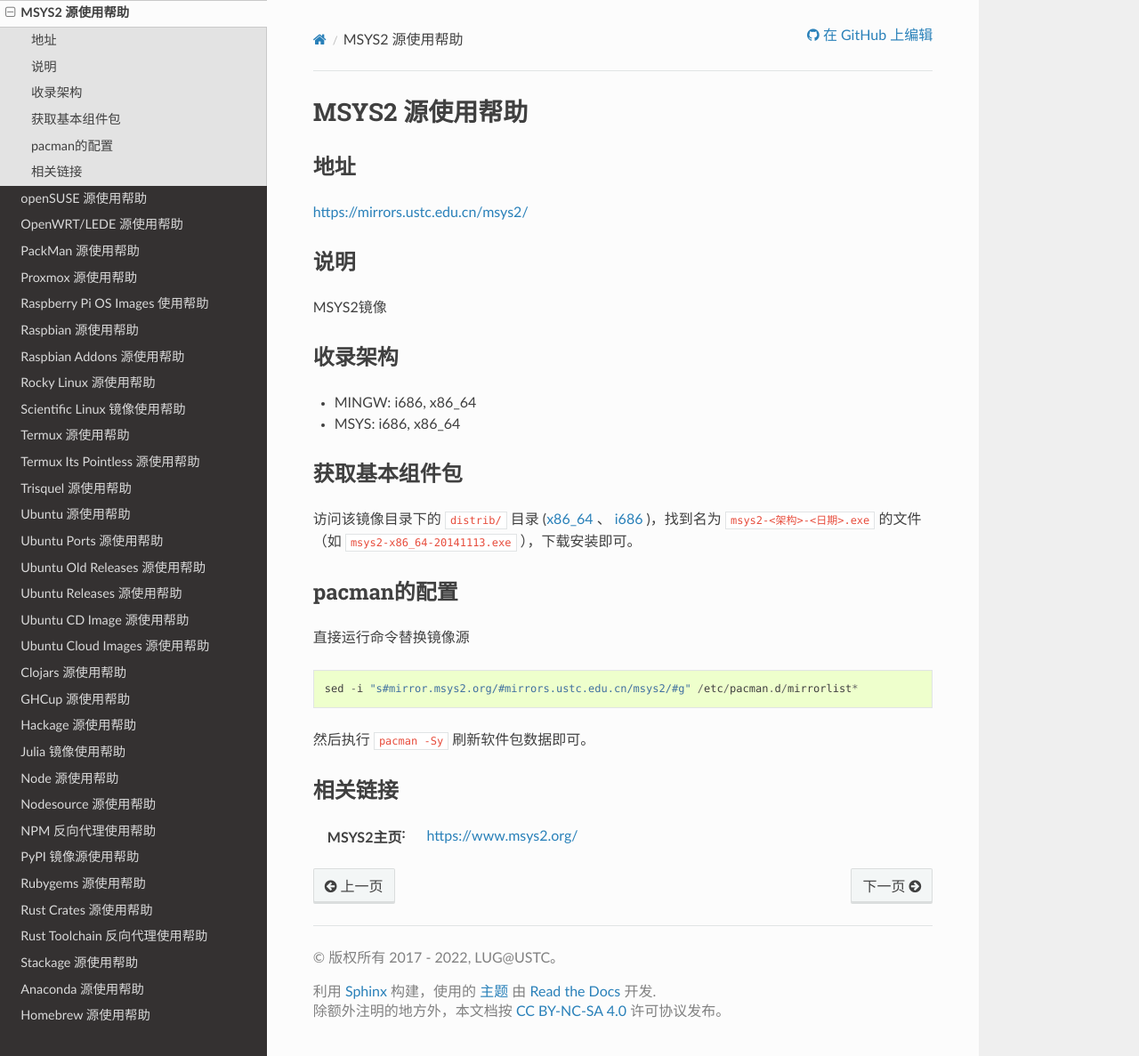
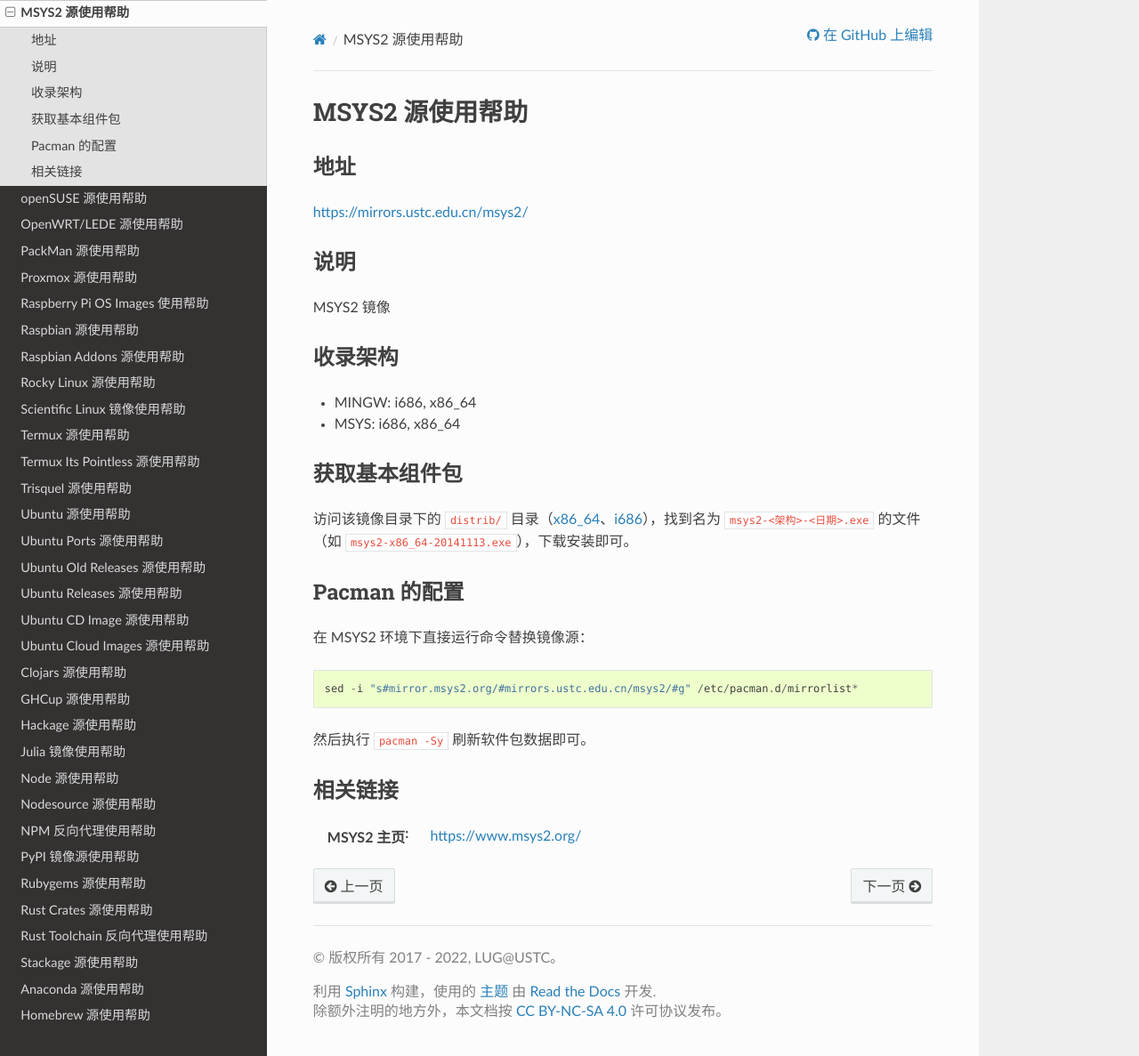
Before and after one commit to ustclug/mirrorhelp, a Sphinx documentation site: the page built from source/msys2.rst, in a window 1280 px wide and 1187 px high. Shown: the whole window at 89% size. Built offline with Sphinx 7.4.7 and the Read the Docs theme 2.0.0, drawn with Linux system fonts in a browser that asks for light colours; pages that are not in the unit, such as notebooks, are missing from menus.

Commit message:
msys2: reformatting page

```diff
--- a/source/msys2.rst
+++ b/source/msys2.rst
@@ -10,7 +10,7 @@
 说明
 ====
 
-MSYS2镜像
+MSYS2 镜像
 
 收录架构
 ========
@@ -21,13 +21,13 @@
 获取基本组件包
 ==============
 
-访问该镜像目录下的 ``distrib/`` 目录 (`x86_64 <http://mirrors.ustc.edu.cn/msys2/distrib/x86_64/>`_ 、 `i686 <http://mirrors.ustc.edu.cn/msys2/distrib/i686/>`_ )，找到名为 ``msys2-<架构>-<日期>.exe`` 的文件 （如 ``msys2-x86_64-20141113.exe`` ），下载安装即可。
+访问该镜像目录下的 ``distrib/`` 目录（`x86_64 <http://mirrors.ustc.edu.cn/msys2/distrib/x86_64/>`_、`i686 <http://mirrors.ustc.edu.cn/msys2/distrib/i686/>`_），找到名为 ``msys2-<架构>-<日期>.exe`` 的文件 （如 ``msys2-x86_64-20141113.exe``），下载安装即可。
 
-pacman的配置
-============
+Pacman 的配置
+=============
 
 
-直接运行命令替换镜像源
+在 MSYS2 环境下直接运行命令替换镜像源：
 
 ::
 
@@ -38,4 +38,4 @@
 相关链接
 ========
 
-:MSYS2主页: https://www.msys2.org/
+:MSYS2 主页: https://www.msys2.org/
```
